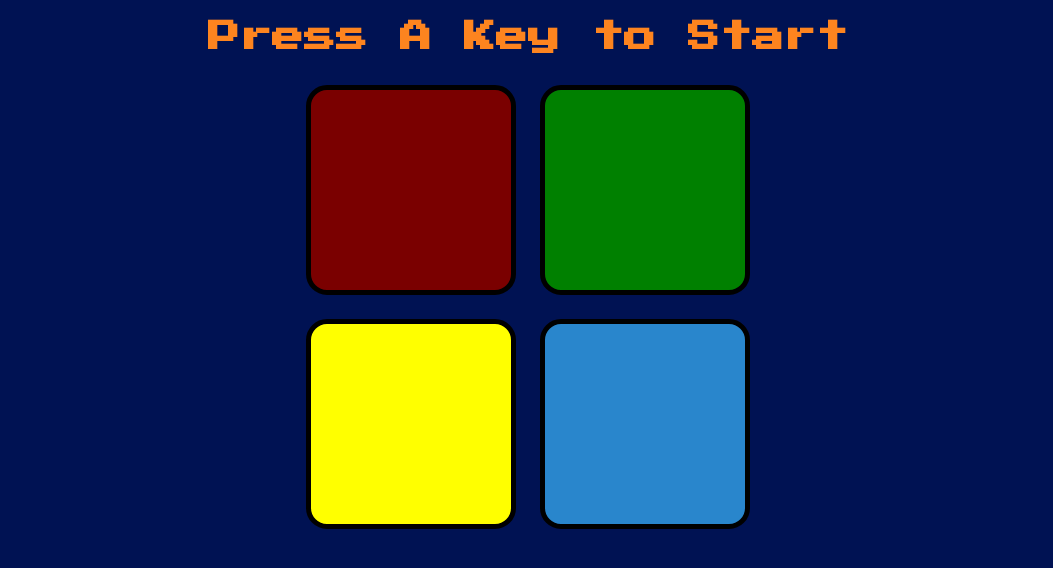
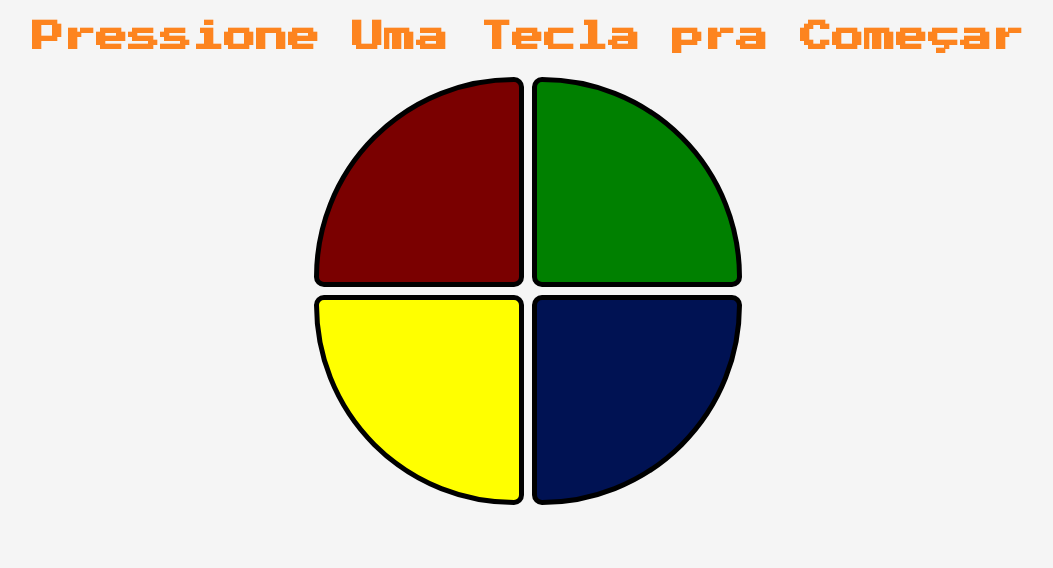
Before and after one commit to italloalexsander/Simon-Game, a plain HTML site: page index.html in a window 1280 px wide. Shown: the whole page, without its empty margins (112-1165 px from the left). Drawn offline with nearby package versions, Linux system fonts and the light colour scheme.

Commit message:
Add styling to the buttons so it looks circular

```diff
--- a/index.html
+++ b/index.html
@@ -13,7 +13,7 @@
   <script src="index.js" defer></script>
 </head>
 <body>
-  <h1 class="title-text">Press A Key to Start</h1>
+  <h1 class="title-text">Pressione Uma Tecla pra Começar</h1>
   <div class="row">
     <div class="button red"></div>
     <div class="button green"></div>
--- a/styles/styles.css
+++ b/styles/styles.css
@@ -1,5 +1,5 @@
 body{
-  background-color: #001253;
+  background-color: whitesmoke;
   text-align: center;
 }
 
@@ -12,23 +12,26 @@ body{
   display: inline-block;
   height: 200px;
   width: 200px;
-  border-radius: 10%;
   border: 5px solid;
-  margin: 10px;
+  margin: 2px;
 }
 
 .red{
-  background-color: #7A0000
+  background-color: #7A0000;
+  border-radius: 100% 5% 5% 5%
 }
 
 .yellow{
-  background-color: #FFFF00
+  background-color: #FFFF00;
+  border-radius: 5% 5% 5% 100%
 }
 
 .green{
-  background-color: #008000
+  background-color: #008000;
+  border-radius: 5% 100% 5% 5%
 }
 
 .blue{
-  background-color: #2986cc
+  background-color: #001253;
+  border-radius: 5% 5% 100% 5%;
 }
```
